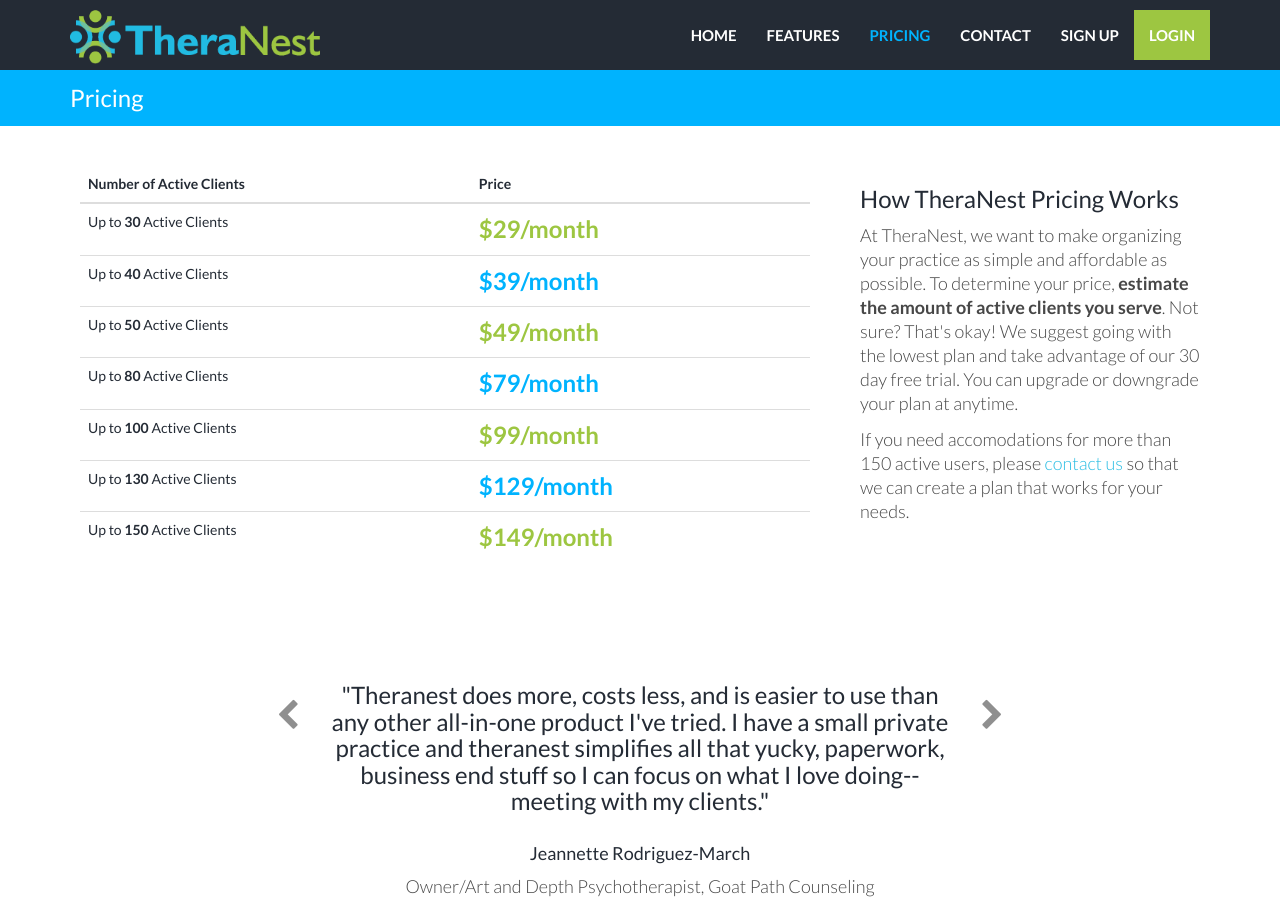
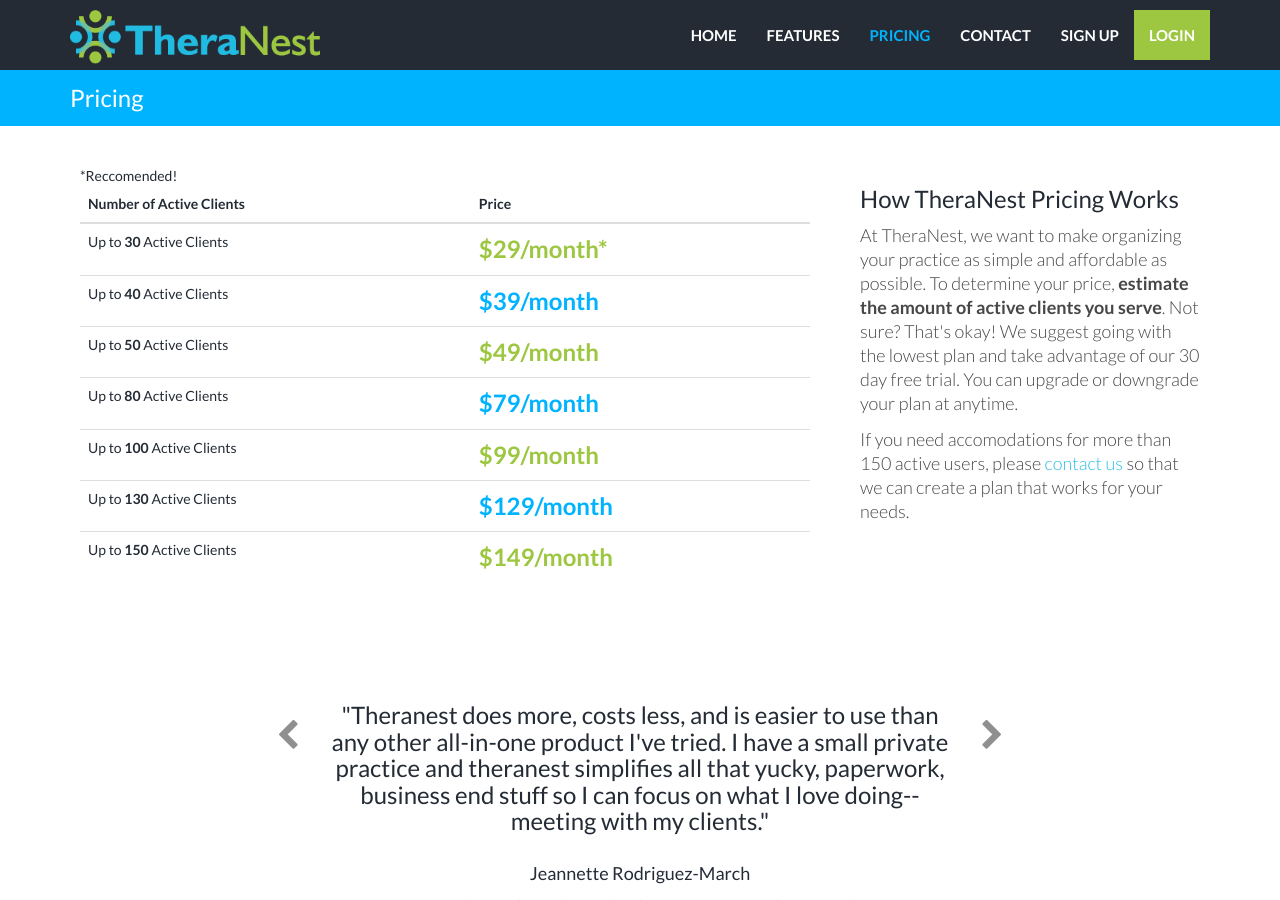
Before and after one commit to kaylacille/theranest-update, a Jekyll site: the page built from pricing.html, in a window 1280 px wide and 900 px high. Built offline with Jekyll 4.4.1, drawn with Linux system fonts in a browser that asks for light colours; nearby versions of some CDN libraries.

Commit message:
Table styles on Pricing page

```diff
--- a/pricing.html
+++ b/pricing.html
@@ -16,7 +16,8 @@
             <tbody>
               <tr>
                 <td>Up to <b>30</b> Active Clients</td>
-                <td class="green-price">$29/month</td>
+                <td class="green-price">$29/month*</td>
+                <span>*Reccomended!</span>
               </tr>
               <tr>
                 <td>Up to <b>40</b> Active Clients</td>
```
